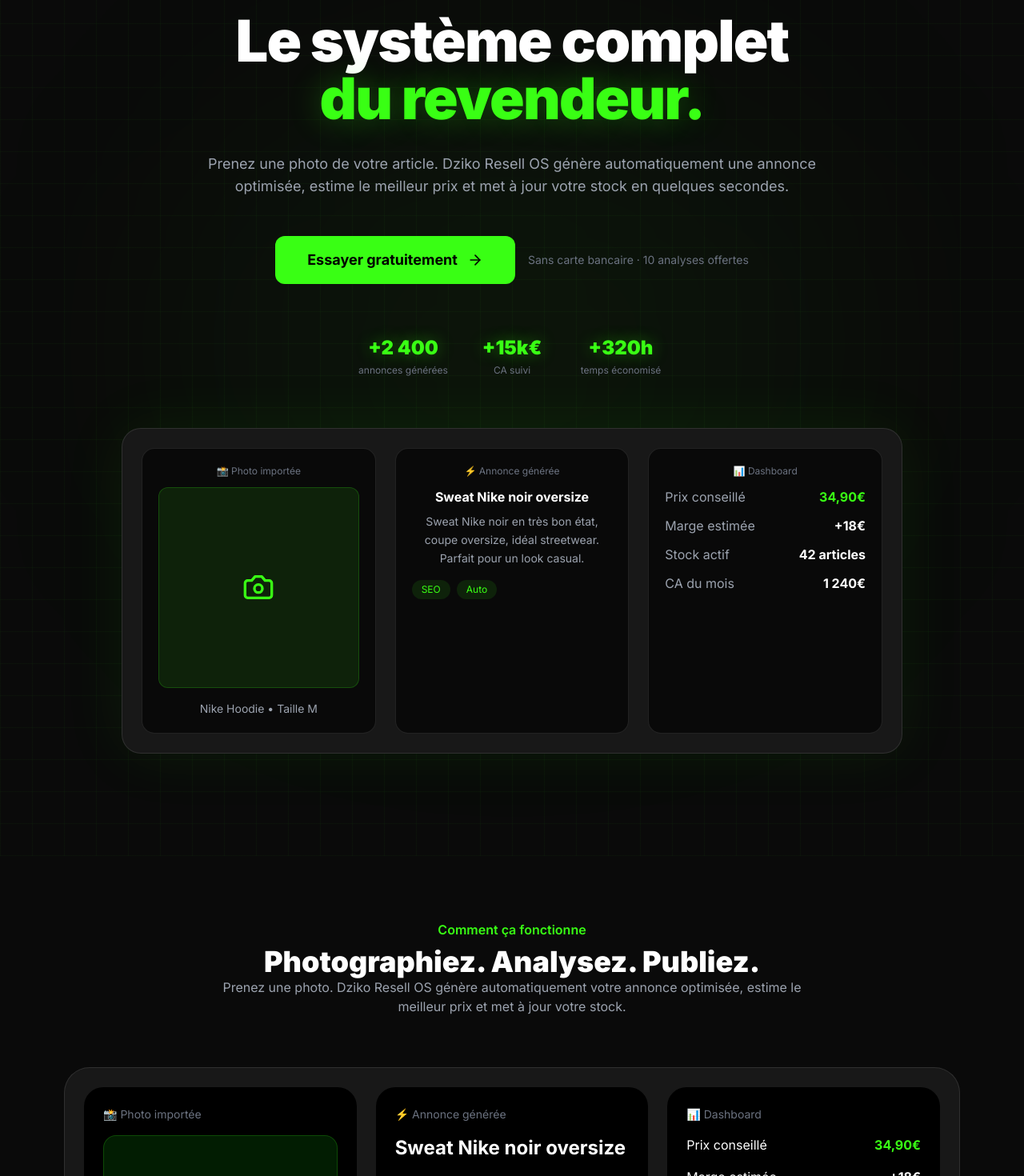
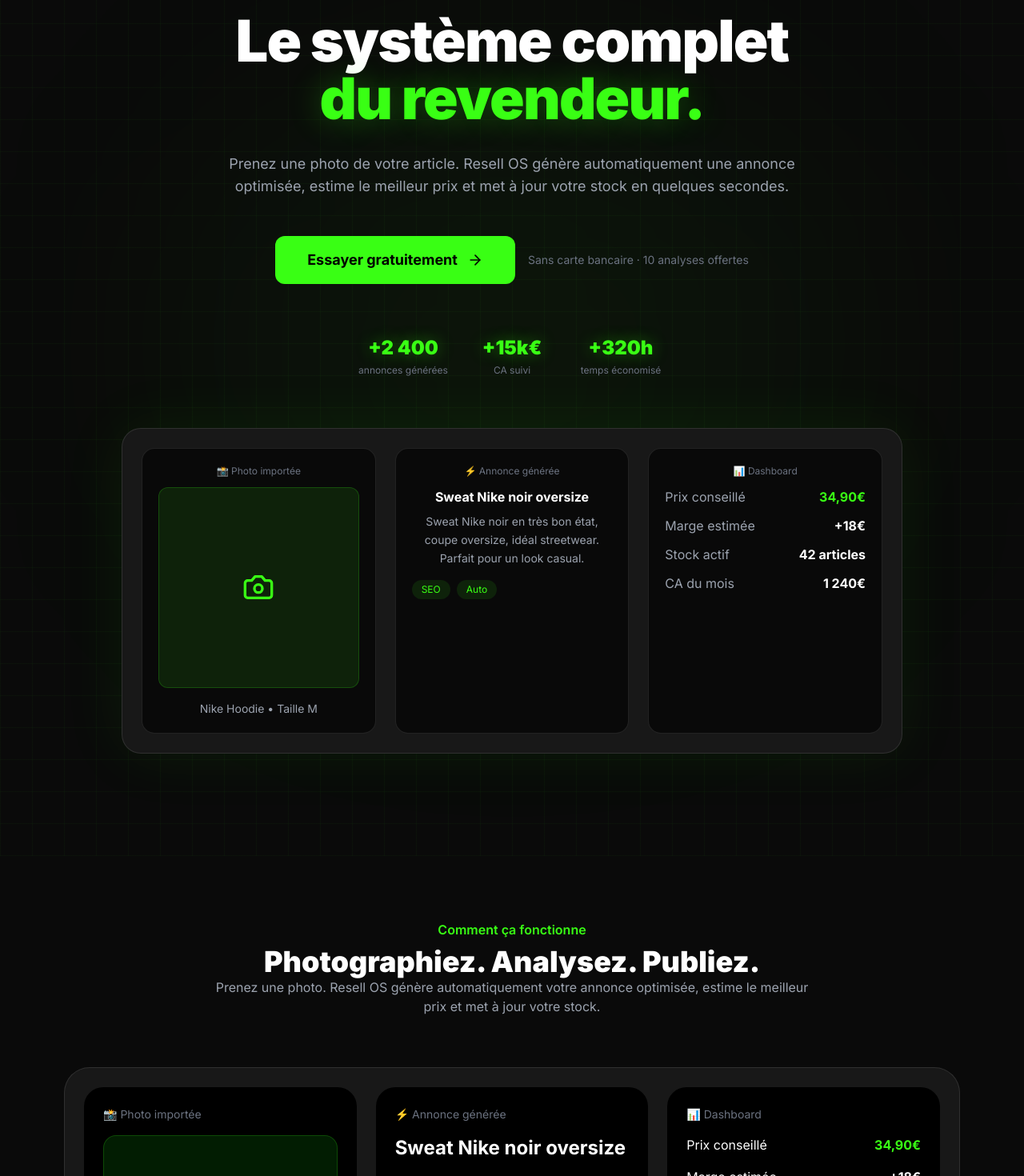
Before and after one commit to Dzikooooo/dzikovinted-ai, a React (Vite) app: page / in a window 1280 px wide. Shown: the part 211-1681 px from the top of the page at 80% size. Built offline with nearby package versions, Linux system fonts and the light colour scheme; no server answers.

Commit message:
Update LandingPage.tsx

```diff
--- a/src/pages/LandingPage.tsx
+++ b/src/pages/LandingPage.tsx
@@ -153,8 +153,8 @@ export default function LandingPage({ onNavigate }: LandingPageProps) {
   </span>
 </h1>
        <p className="text-lg text-gray-400 max-w-3xl mx-auto mb-12">
-  Prenez une photo de votre article. Dziko Resell OS génère automatiquement
-  une annonce optimisée, estime le meilleur prix et met à jour votre stock en quelques secondes.
+ Prenez une photo de votre article. Resell OS génère automatiquement
+une annonce optimisée, estime le meilleur prix et met à jour votre stock en quelques secondes.
 </p>
           <div className="flex flex-col sm:flex-row items-center justify-center gap-4">
             <button
@@ -277,8 +277,8 @@ export default function LandingPage({ onNavigate }: LandingPageProps) {
             </h2>
 
   <p className="text-gray-400 max-w-3xl mx-auto">
-    Prenez une photo. Dziko Resell OS génère automatiquement
-    votre annonce optimisée, estime le meilleur prix et met à jour votre stock.
+Prenez une photo. Resell OS génère automatiquement
+votre annonce optimisée, estime le meilleur prix et met à jour votre stock.
   </p>
           </div>
 
```
